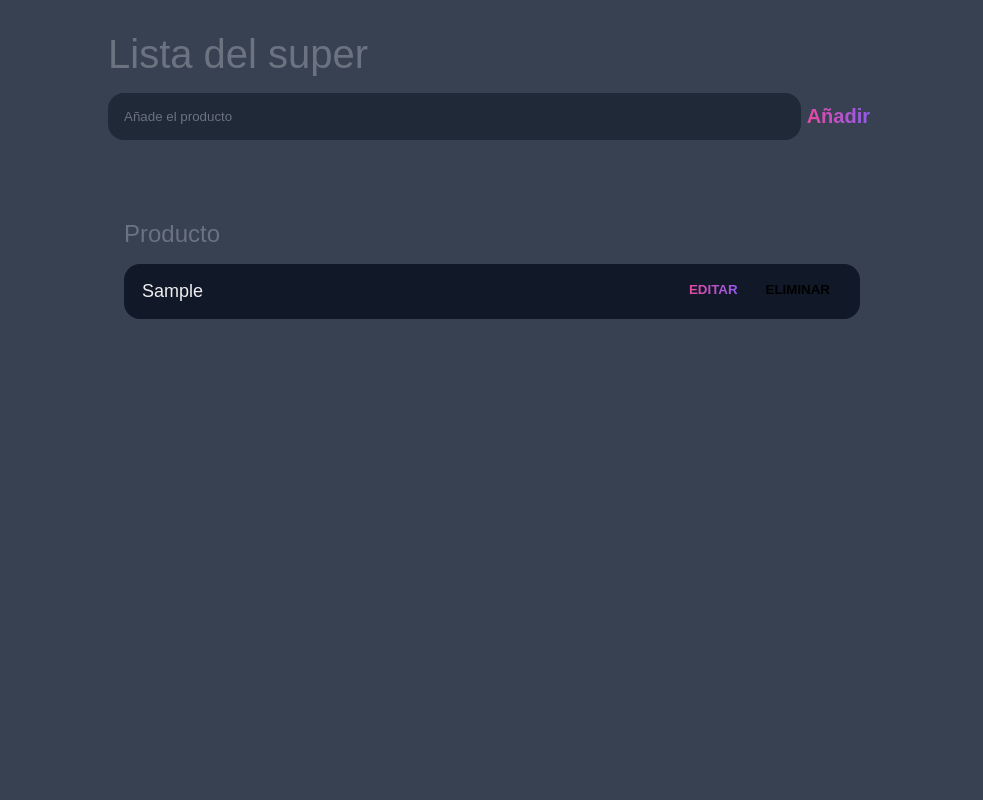
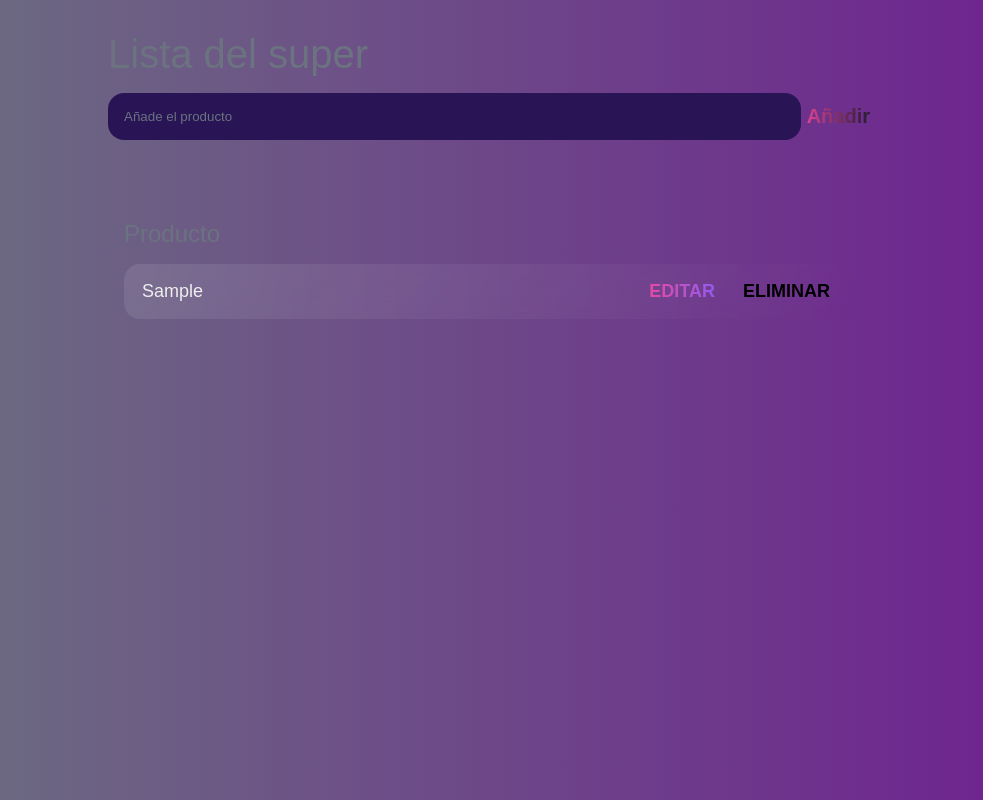
Before and after one commit to Usiel-03A7/Totolist, a plain HTML site: page index.html in a window 1280 px wide. Both pictures are taken after typing "Sample" into the empty fields and a click on the input "Añadir". Shown: the whole page, without its empty margins (148-1131 px from the left). Drawn offline with Linux system fonts and the light colour scheme.

Commit message:
change the colors background

```diff
--- a/css/index.css
+++ b/css/index.css
@@ -16,7 +16,7 @@ body {
     display: flex;
     flex-direction: column;
     min-height: 100vh ;
-    background: var(--dark);
+    background: linear-gradient(to right,#6b7280,#6f1c91 );
     color: #fff;
 }
 header {
@@ -43,7 +43,7 @@ input, button {
 }
 #task-input {
     flex: 1 1 0%;
-    background-color: var(--darker);
+    background-color: #291555;
     padding: 1rem;
     border-radius: 1rem;
     margin-right: 1rem,;
@@ -57,7 +57,7 @@ input, button {
     color: var(--pink);
     font-size: 1.25rem;
     font-weight: 700;
-    background-image: linear-gradient(to right, var(--pink),var(--purple));
+    background-image: linear-gradient(to right, var(--pink),var(--darkes));
     -webkit-background-clip: text;
     -webkit-text-fill-color: transparent;
     cursor: pointer;
@@ -88,7 +88,10 @@ main {
 #tasks .task {
     display: flex;
     justify-content: space-between;
-    background-color: var(--darkes);
+    background:linear-gradient(135deg,rgba(255,255,255,0.1),rgba(255,255,255,0));
+    -webkit-backdrop-filter: blur(10px);
+    backdrop-filter: blur(10px);
+    box-shadow: 0 8px 32ox 0 rgba(0,0,0,0.37);
     padding: 1rem;
     border-radius: 1rem;
     margin-bottom: 1rem;
@@ -106,7 +109,7 @@ main {
 .task .actions button {
     cursor: pointer;
     margin:  0 0.5rem;
-    font-size: 1.125r em;
+    font-size: 1.125rem;
     font-weight: 700;
     text-transform: uppercase;
     transition: 0.4s ;
```
